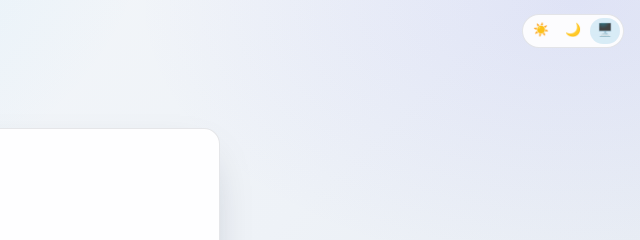
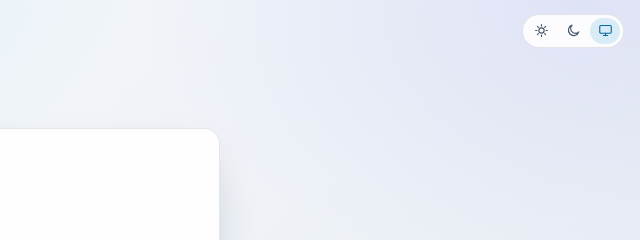
Before and after one commit to Jason0816/dockerImageSync, a plain HTML site: page web/index.html in a window 1280 px wide. Shown: the top 240 px of the page, 640-1280 px from the left. Drawn offline with Linux system fonts and the light colour scheme.

Commit message:
style(web): svg icons for theme switch

```diff
--- a/web/index.html
+++ b/web/index.html
@@ -200,6 +200,8 @@
       cursor: pointer;
       transition: background 0.15s, color 0.15s;
     }
+
+    .theme-switch button svg { width: 15px; height: 15px; display: block; }
 
     .theme-switch button:hover { background: var(--item-hover); opacity: 1; }
 
@@ -673,9 +675,26 @@
 <body>
   <!-- 主题切换 -->
   <div class="theme-switch" id="themeSwitch" role="group" aria-label="主题切换">
-    <button type="button" data-mode="light" title="亮色主题" aria-label="亮色主题">☀️</button>
-    <button type="button" data-mode="dark" title="暗色主题" aria-label="暗色主题">🌙</button>
-    <button type="button" data-mode="auto" title="跟随系统" aria-label="跟随系统">🖥️</button>
+    <button type="button" data-mode="light" title="亮色主题" aria-label="亮色主题">
+      <svg viewBox="0 0 24 24" fill="none" stroke="currentColor" stroke-width="1.8"
+           stroke-linecap="round" aria-hidden="true">
+        <circle cx="12" cy="12" r="4.2" />
+        <path d="M12 2.6v2.1M12 19.3v2.1M2.6 12h2.1M19.3 12h2.1M5.5 5.5l1.5 1.5M17 17l1.5 1.5M18.5 5.5 17 7M7 17l-1.5 1.5" />
+      </svg>
+    </button>
+    <button type="button" data-mode="dark" title="暗色主题" aria-label="暗色主题">
+      <svg viewBox="0 0 24 24" fill="none" stroke="currentColor" stroke-width="1.8"
+           stroke-linejoin="round" aria-hidden="true">
+        <path d="M20.6 14.3A8.6 8.6 0 1 1 9.7 3.4a6.9 6.9 0 0 0 10.9 10.9z" />
+      </svg>
+    </button>
+    <button type="button" data-mode="auto" title="跟随系统" aria-label="跟随系统">
+      <svg viewBox="0 0 24 24" fill="none" stroke="currentColor" stroke-width="1.8"
+           stroke-linecap="round" stroke-linejoin="round" aria-hidden="true">
+        <rect x="2.8" y="4" width="18.4" height="12.4" rx="2" />
+        <path d="M8.6 20h6.8M12 16.4V20" />
+      </svg>
+    </button>
   </div>
 
   <!-- 登录 -->
```
